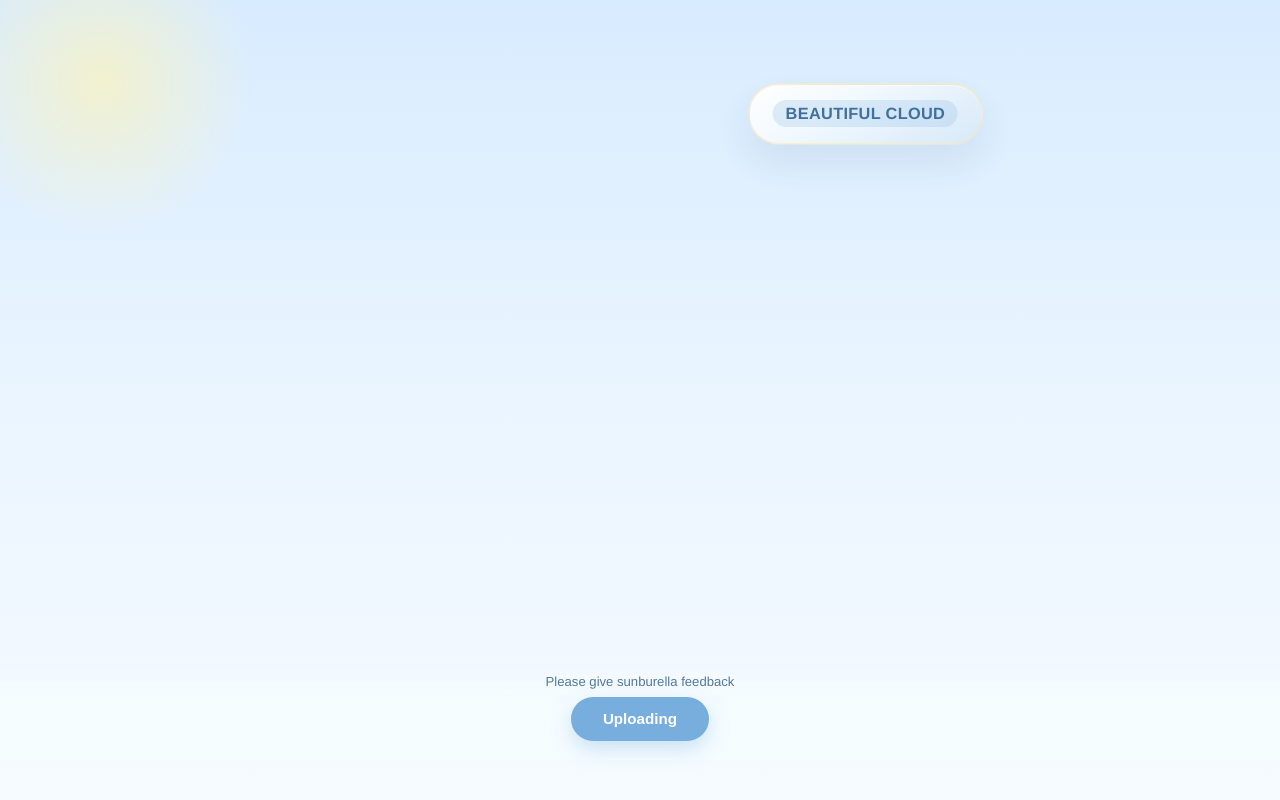
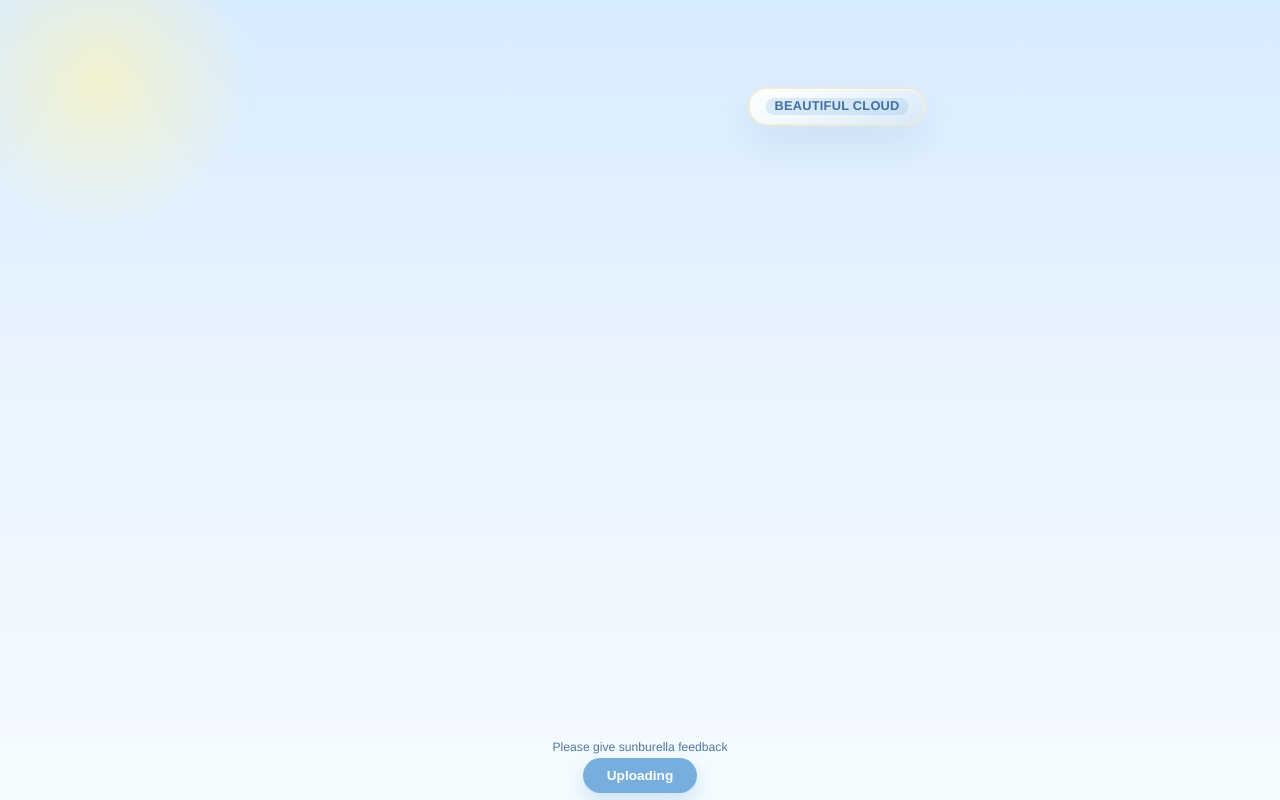
Before and after one commit to yammengjia-cyber/web-feedback, a Next.js app: page / in a window 1280 px wide. Built offline with nearby package versions, Linux system fonts and the light colour scheme.

Commit message:
Merge remote and local project

```diff
--- a/src/app/globals.css
+++ b/src/app/globals.css
@@ -13,20 +13,32 @@
   box-sizing: border-box;
 }
 
-html,
+html {
+  height: 100%;
+  overflow: hidden;
+}
+
 body {
   margin: 0;
   padding: 0;
-  min-height: 100%;
+  height: 100vh;
+  height: 100dvh;
+  max-height: 100vh;
+  max-height: 100dvh;
+  overflow: hidden;
+  overscroll-behavior: none;
   font-family: "Helvetica Neue", Arial, sans-serif;
   color: var(--text);
   background: linear-gradient(180deg, var(--sky-top), var(--sky-mid), var(--sky-bottom));
 }
 
 .sky-page {
-  min-height: 100vh;
+  height: 100vh;
+  height: 100dvh;
+  max-height: 100vh;
+  max-height: 100dvh;
   display: grid;
-  grid-template-rows: 1fr auto;
+  grid-template-rows: minmax(0, 1fr) auto;
   position: relative;
   overflow: hidden;
 }
@@ -44,8 +56,9 @@ body {
 
 .sky-field {
   position: relative;
-  padding: 5rem 0.5rem 0.75rem;
-  min-height: clamp(200px, 30vh, 320px);
+  min-height: 0;
+  padding: max(2.75rem, calc(env(safe-area-inset-top, 0px) + 1.25rem)) 0.5rem 0.35rem;
+  overflow: hidden;
 }
 
 /* Scale/opacity on anchor; drift only on inner so transforms do not fight */
@@ -76,7 +89,7 @@ body {
 
 /* Single silhouette: one gradient across the whole cloud */
 .cloud-body {
-  padding: 0.95rem 1.45rem 1rem;
+  padding: 0.55rem 1rem 0.58rem;
   border-radius: 999px;
   text-align: center;
   background: linear-gradient(
@@ -106,19 +119,19 @@ body {
   flex-wrap: wrap;
   justify-content: center;
   align-items: center;
-  gap: 0.28rem 0.34rem;
-  row-gap: 0.24rem;
-  max-width: min(88vw, 480px);
+  gap: 0.1rem 0.14rem;
+  row-gap: 0.06rem;
+  max-width: min(88vw, 420px);
 }
 
 .cloud-tag {
   display: inline-block;
   max-width: 100%;
-  padding: 0.22rem 0.8rem;
+  padding: 0.1rem 0.55rem;
   border-radius: 999px;
-  font-size: 1.02rem;
+  font-size: 0.8rem;
   font-weight: 600;
-  line-height: 1.2;
+  line-height: 1.08;
   letter-spacing: 0.02em;
   text-transform: uppercase;
   color: var(--cloud-tag-text);
@@ -149,15 +162,16 @@ body {
 }
 
 .feedback-bar-wrap {
-  padding: 0.8rem 1rem 1.2rem;
+  flex-shrink: 0;
+  padding: 0.35rem 1rem calc(0.45rem + env(safe-area-inset-bottom, 0px));
   background: linear-gradient(180deg, rgba(245, 252, 255, 0), rgba(245, 252, 255, 0.92) 35%);
-  transform: translateY(-40px);
+  transform: none;
 }
 
 .hint {
-  margin: 0 0 0.45rem;
+  margin: 0 0 0.28rem;
   text-align: center;
-  font-size: 0.82rem;
+  font-size: 0.76rem;
   color: var(--hint);
 }
 
@@ -171,8 +185,8 @@ body {
   border-radius: 999px;
   background: var(--button);
   color: #fff;
-  padding: 0.85rem 2rem;
-  font-size: 0.95rem;
+  padding: 0.62rem 1.5rem;
+  font-size: 0.85rem;
   font-weight: 600;
   cursor: pointer;
   box-shadow: 0 8px 20px rgba(120, 174, 222, 0.35);
@@ -187,9 +201,9 @@ body {
 }
 
 .status {
-  margin: 0.45rem 0 0;
+  margin: 0.28rem 0 0;
   text-align: center;
-  font-size: 0.8rem;
+  font-size: 0.72rem;
   color: #557da7;
 }
 
@@ -445,7 +459,7 @@ body {
 
 @keyframes rise {
   0% {
-    transform: translateY(39px);
+    transform: translateY(22px);
     opacity: 0.25;
   }
   100% {
@@ -460,11 +474,15 @@ body {
   .lane-2 { top: 46%; }
 
   .cloud-body {
-    padding: 0.85rem 1.25rem 0.9rem;
+    padding: 0.48rem 0.85rem 0.52rem;
   }
 
   .cloud-tag {
-    font-size: 0.92rem;
-    padding: 0.18rem 0.68rem;
+    font-size: 0.8rem;
+    padding: 0.08rem 0.48rem;
+  }
+
+  .sky-field {
+    padding: max(2.5rem, calc(env(safe-area-inset-top, 0px) + 1rem)) 0.4rem 0.25rem;
   }
 }
--- a/src/app/layout.tsx
+++ b/src/app/layout.tsx
@@ -1,9 +1,13 @@
-import type { Metadata } from "next";
+import type { Metadata, Viewport } from "next";
 import "./globals.css";
 
 export const metadata: Metadata = {
   title: "Sunburella Feedback Sky",
   description: "A gentle sky where user feedback floats like clouds.",
+};
+
+export const viewport: Viewport = {
+  viewportFit: "cover",
 };
 
 export default function RootLayout({
```
